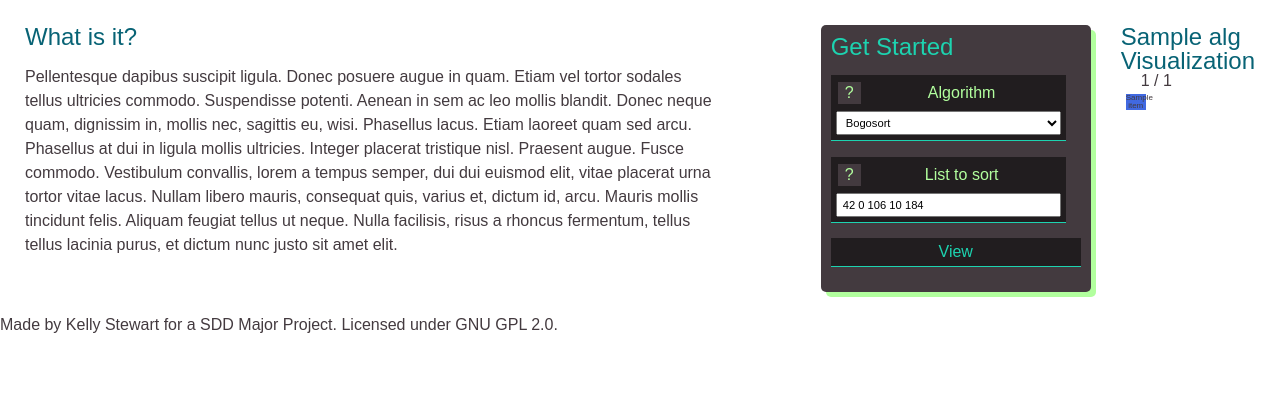
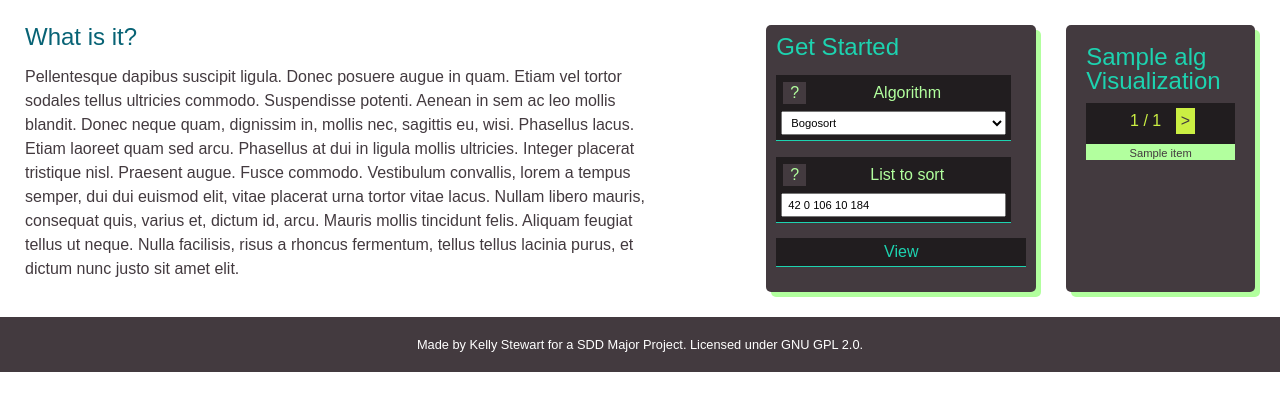
Before and after one commit to goldie103/viz-alg, a Flask app: template app/templates/index.html in a window 1280 px wide. Shown: the part 64-475 px from the top of the page. Run offline with Flask 2, Linux system fonts and the light colour scheme; the template is opened without the code that fills it: values that come from a table or form of the project are taken from there, most other values are stand-ins (such as "Sample title", 1, 10 or a date in 2020); style sheets or scripts are compiled from the project's sources; parts of the project's set-up code (start-up, migrations or seed data) failed here and were passed over; some libraries are stand-ins or nearby versions; some web fonts are replaced.

Commit message:
Add styling for visualization and footer

```diff
--- a/app/static/css/main.scss
+++ b/app/static/css/main.scss
@@ -24,6 +24,7 @@ html, body {
 }
 
 section {margin: 15px;}
+section#text {flex-shrink: 2;}
 
 p {
   margin-top: 1em;
@@ -41,8 +42,7 @@ h2 {font-size: 1.5em;}
 a {color: $color5;}
 a:hover {color: $color3;}
 
-.shown { display: block; }
-.hidden { display: none; }
+.hidden {display: none;}
 
 /* Form */
 form {
@@ -133,24 +133,76 @@ form {
   }
 }
 
-nav#step {
-  margin-left: 20px;
-}
+/* Visualization */
+section#viz {
+  background-color: $color1;
+  padding: 20px;
+  border-radius: 5px;
+  box-shadow: 5px 5px 0 $color4;
 
-.viz-step {
-  list-style-type: none;
+  > div {
+    background-color: rgba(0,0,0,0.5);
+    border-bottom: 1em solid $color4;
+  }
 
-  li {
-    font-size: 8px;
-    width: 20px;
-    text-align: center;
-    background-color: royalblue;
-    display: inline-block;
-    margin: 5px;
-    list-style-type: none;
+  h2 {
+    margin-bottom: 10px;
+    color: $color3;
   }
 }
 
+#viz-steps {
+  border-radius: 5px;
+
+  .viz-step {
+    display: flex;
+    align-items: flex-end;
+    justify-content: space-around;
+    padding: 0 10px;
+  }
+
+  li {
+    display: inline-block;
+    position: relative;
+    margin: 0 2px;
+    min-width: 20px;
+    flex-grow: 1;
+    background-color: $color3;
+
+    span {
+      position: absolute;
+      bottom: -1.3em;
+      font: 0.7em $font-header;
+      width: 100%;
+      text-align: center;
+    }
+  }
+}
+
+nav#step {
+  margin: 5px;
+
+  li > a {
+    display: inline-block;
+    text-decoration: none;
+    background-color: $color5;
+    color: $color1;
+    padding: 5px;
+  }
+
+  li {
+    display: inline-block;
+    color: $color5;
+    padding: 5px;
+    font-family: $font-header;
+  }
+
+  li > a:hover {color: $color4;}
+  #prev-step > a:before {content: '<';}
+  #next-step > a:before {content: '>';}
+}
+
+/* Header */
 header {
   background-color: $color1;
   padding: 10px;
@@ -167,3 +219,12 @@ header {
   a:after { content: ' ]'; }
   a:hover { color: $color3; }
 }
+
+/* Footer */
+footer {
+  text-align: center;
+  font: 0.8em $font-header;
+  background-color: $color1;
+  padding: 20px;
+  color: $color0;
+}
```
